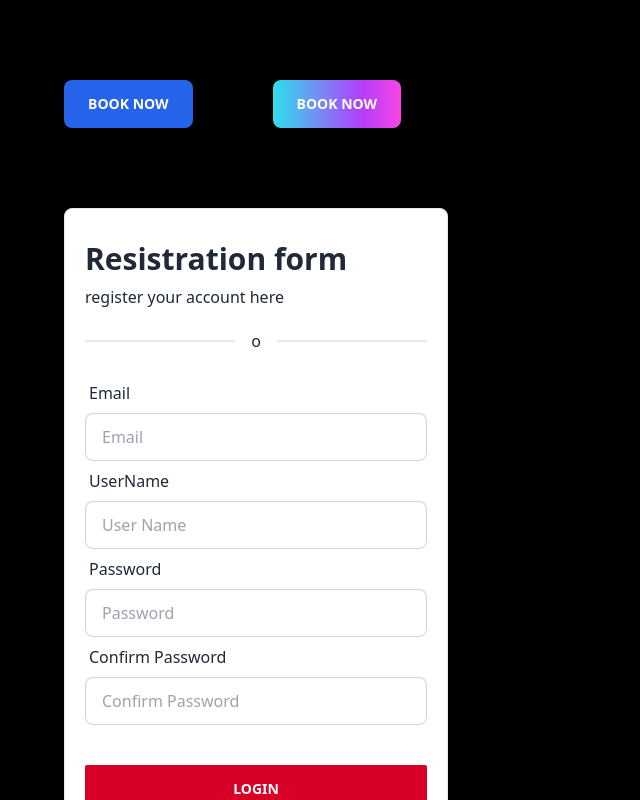
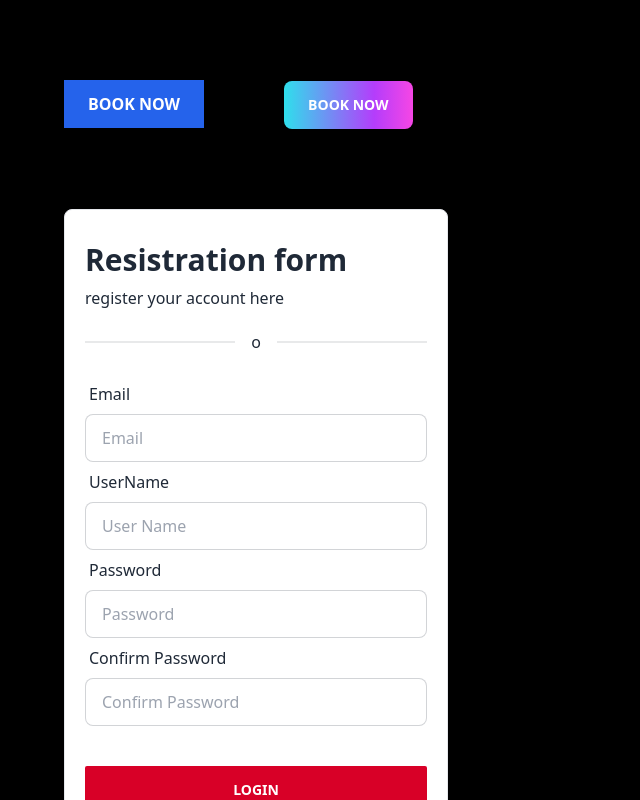
Before and after one commit to muhammadali246397/internship-tusk, a React (Vite) app: page / in a window 1280 px wide. Shown: the top 800 px of the page, without its empty margins (0-640 px from the left). Built offline with nearby package versions, Linux system fonts and the light colour scheme.

Commit message:
complete this site

```diff
--- a/src/component/landingPage/Main.jsx
+++ b/src/component/landingPage/Main.jsx
@@ -6,10 +6,18 @@ const Main = () => {
     return (
         <div>
             <div className='py-20 '>
-                <div className='container mx-auto px-16'>
-                    <button className='btn text-white bg-blue-600 px-6 border-none py-3 mr-20 hover:bg-blue-800 font-semibold '>BOOK NOW</button>
-                    <button className='btn bg-gradient-to-r from-[#2FDFEC] border-none py-3 px-6 via-[#45B0F4] via-30% via-[#6272FF] via-45% via-[#8959FD] via-60% via-[#B43DFB] via-70% to-[#F646E5] text-white hover:from-[#F646E5] hover:to-[#2FDFEC] font-semibold '>BOOK NOW</button>
-                </div>
+            <div className="container mx-auto px-16">
+            <button
+    className="text-white bg-blue-600 px-6 border-none py-3 mr-20 font-semibold custom-hover-shadow"
+  >
+    BOOK NOW
+  </button>
+  <button
+    className="btn bg-gradient-to-r from-[#2FDFEC] custom-hover-shadow border-none py-3 px-6 via-[#45B0F4] via-30% via-[#6272FF] via-45% via-[#8959FD] via-60% via-[#B43DFB] via-70% to-[#F646E5] text-white font-semibold"
+  >
+    BOOK NOW
+  </button>
+</div>
             </div>
             <Form></Form>
             <Blog></Blog>
--- a/src/index.css
+++ b/src/index.css
@@ -4,3 +4,13 @@
 body{
     background-color: black;
 }
+
+
+.custom-hover-shadow {
+  box-shadow: 0 0 10px rgba(0, 0, 0, 0.2);
+  transition: box-shadow 0.3s ease;
+}
+
+.custom-hover-shadow:hover {
+  box-shadow: 0 0 20px rgb(110, 110, 255);
+}
```
